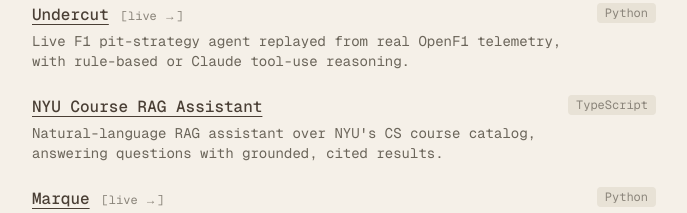
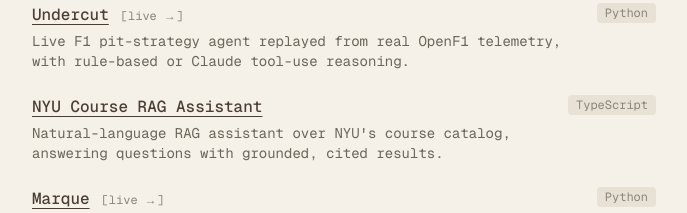
Before and after one commit to saishettar/ss-portfolio, a Next.js app: page / in a window 1280 px wide. Shown: the part 1080-1293 px from the top of the page, without its empty margins (296-983 px from the left). Built offline with nearby package versions, Linux system fonts and the light colour scheme.

Commit message:
Remove "CS" from NYU RAG course catalog description
Co-Authored-By: Claude Sonnet 5 <noreply@anthropic.com>
Claude-Session: https://claude.ai/code/session_01TNMnKYouk25MZJbnkoefX2

```diff
--- a/src/app/page.tsx
+++ b/src/app/page.tsx
@@ -58,7 +58,7 @@ const projects: Project[] = [
     repo: "https://github.com/saishettar/nyu-rag",
     language: "TypeScript",
     summary:
-      "Natural-language RAG assistant over NYU's CS course catalog, answering questions with grounded, cited results.",
+      "Natural-language RAG assistant over NYU's course catalog, answering questions with grounded, cited results.",
   },
   {
     name: "Marque",
```
